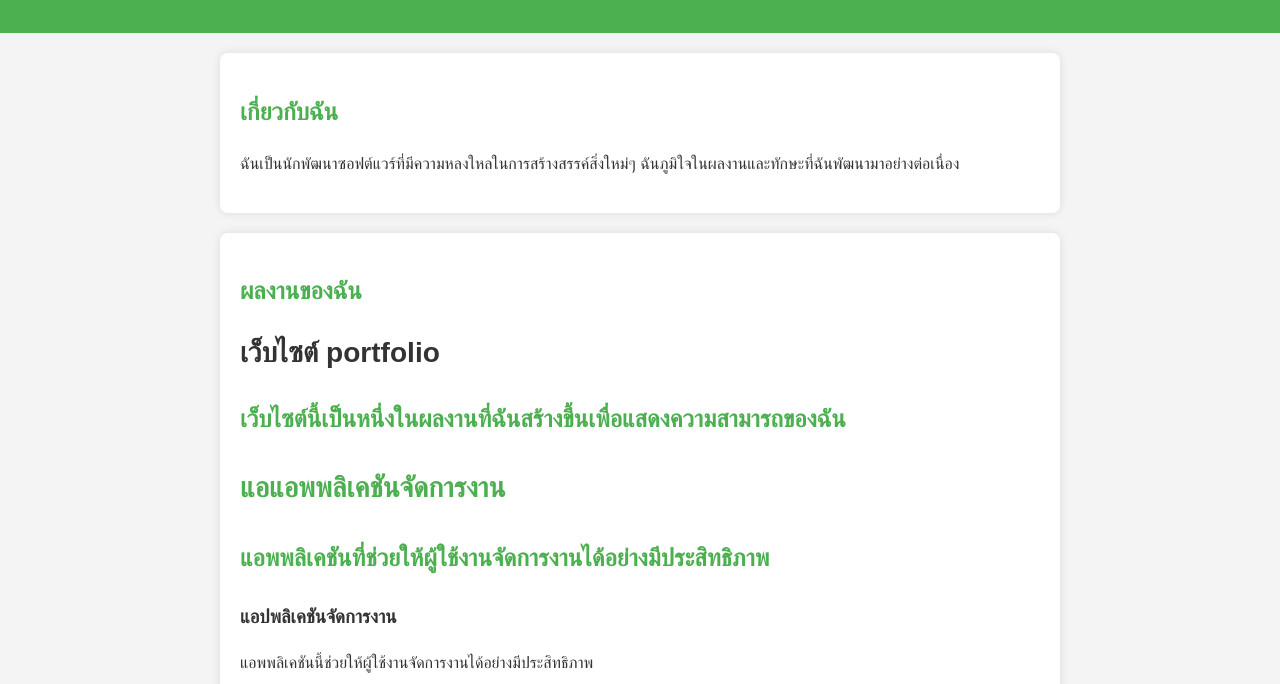
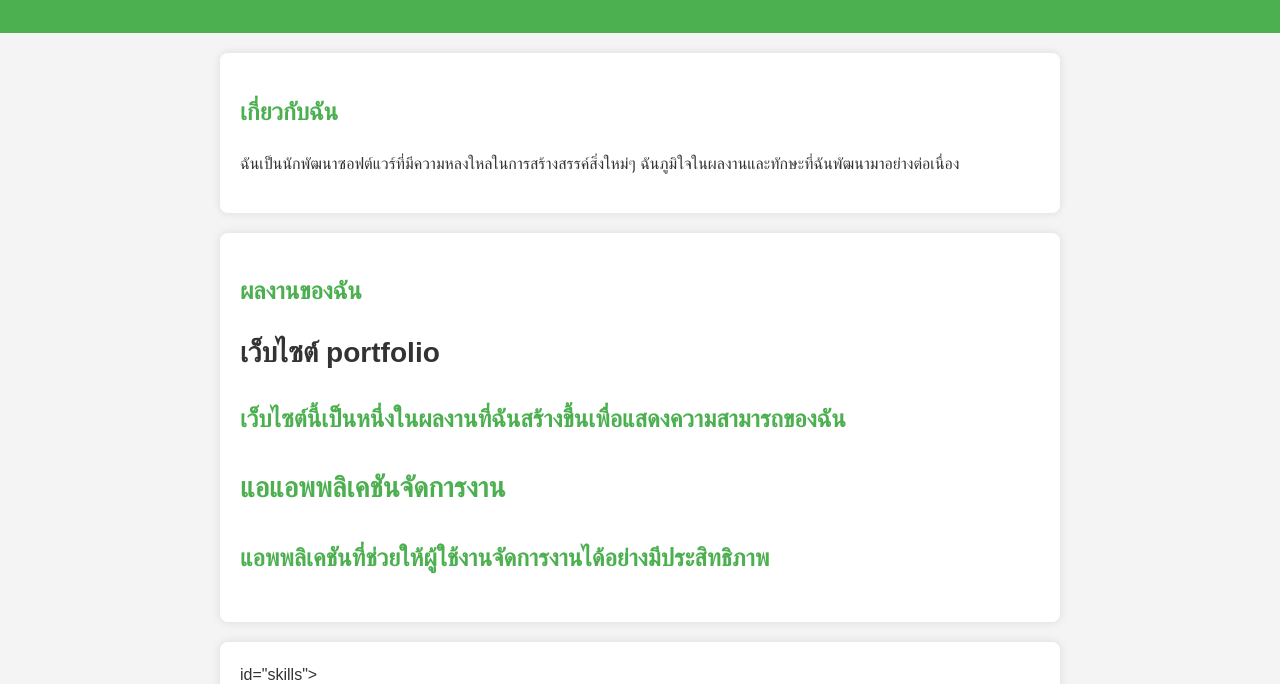
Before and after one commit to arisarotthuk-pixel/arisarotthuk-pixel.github.io, a plain HTML site: page index.html in a window 1280 px wide. Shown: the part 116-800 px from the top of the page. Drawn offline with Linux system fonts and the light colour scheme.

Commit message:
Update index.html

```diff
--- a/index.html
+++ b/index.html
@@ -4,20 +4,23 @@
     <meta charset="UTF-8">
     <meta name="viewport" content="width=device-width, initial-scale=1.0">
     <mate name="description"content="เว็บไซด์แสดงผลงานและทักษะของ arisa">
-      <title> ความภาคภูมิใจของ arisa</title>
+      <title>ความภาคภูมิใจของ arisa</title>
       <link rel="stylesheet" href="style.css">
   </head>
   <body>
+    <!-- ส่วนหัวของเว็บไซต์ -->
     <header>
      <h1>สวัสดี! ฉันคือ arisa</h1>
      <p>นี่คือผลงานและความภาคภูมิใจของฉัน</p>
     </header>
 
+    <!-- ส่วนเกี่ยวกับตัวเอง -->
     <section id="aboout">
       <h2>เกี่ยวกับฉัน</h2>
       <p> ฉันเป็นนักพัฒนาซอฟต์แวร์ที่มีความหลงใหลในการสร้างสรรค์สิ่งใหม่ๆ ฉันภูมิใจในผลงานและทักษะที่ฉันพัฒนามาอย่างต่อเนื่อง
     </section>
 
+    <!-- ส่วนแสดงผลงาน -->
     <section id="projects">
       <h2>ผลงานของฉัน<h2>
         <div class="project">
@@ -27,9 +30,6 @@
         <div class="projects">
           <h3> แอแอพพลิเคชันจัดการงาน</h3>
           <p> แอพพลิเคชันที่ช่วยให้ผู้ใช้งานจัดการงานได้อย่างมีประสิทธิภาพ</p>
-        </div>
-        <h3> แอปพลิเคชันจัดการงาน</h3>
-        <p> แอพพลิเคชันนี้ช่วยให้ผู้ใช้งานจัดการงานได้อย่างมีประสิทธิภาพ</p>
       </div>
       </section>
 
```
